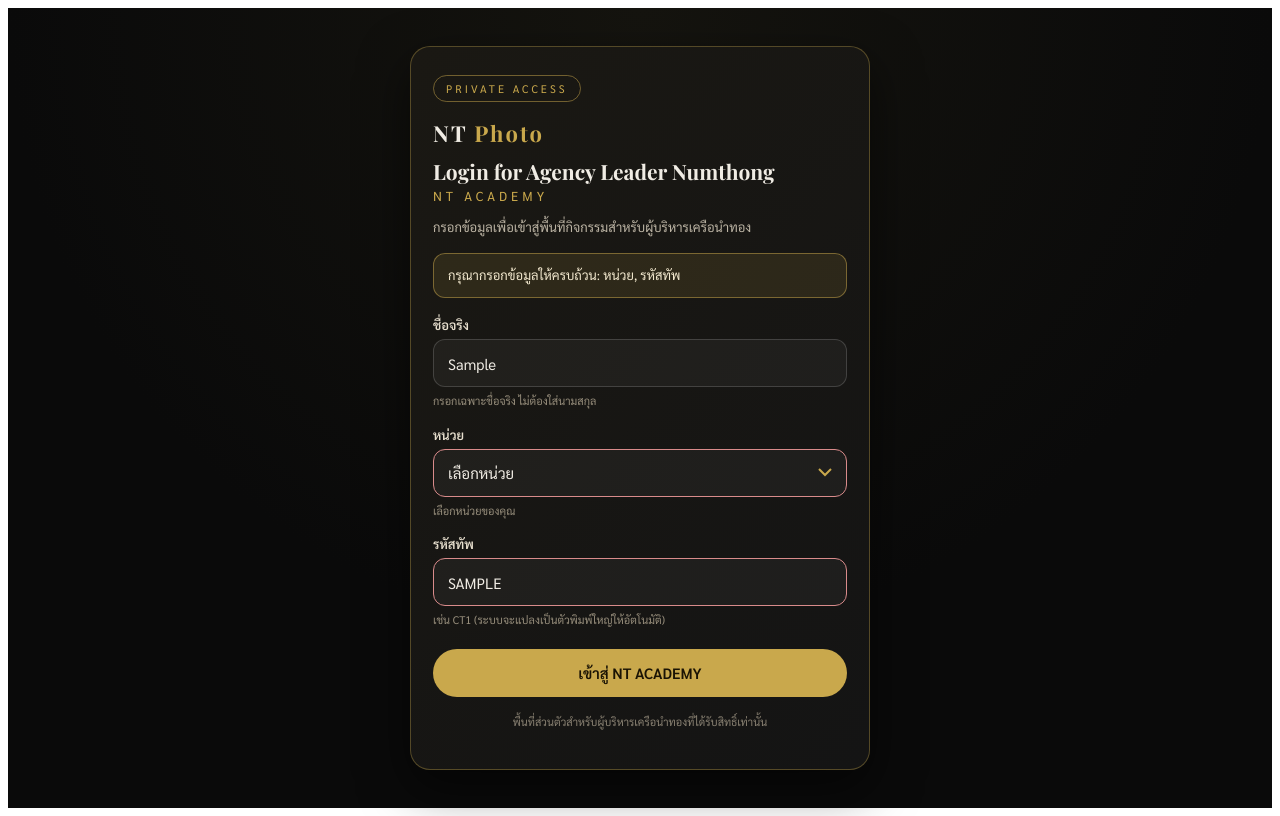
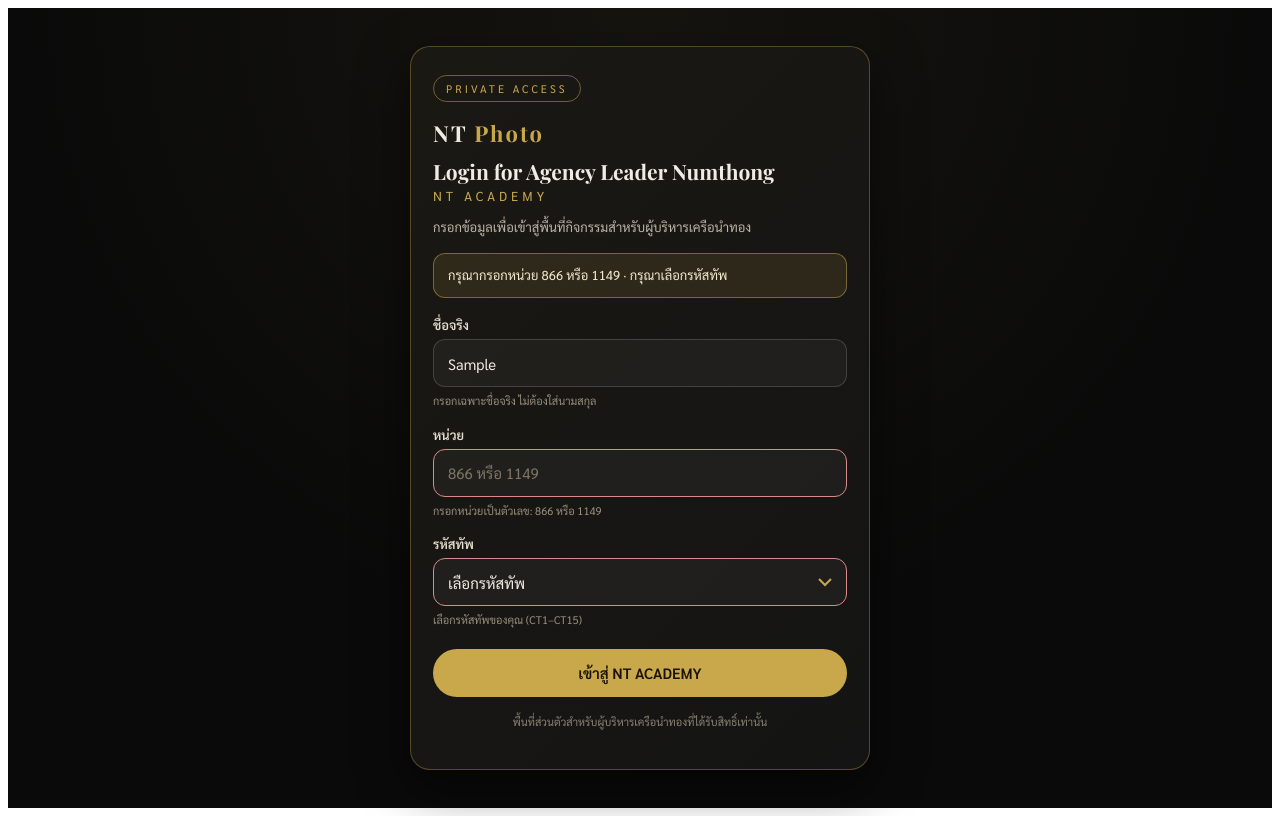
Before and after one commit to Nithirut/nt-photo, a Next.js app: page /leader/login in a window 1280 px wide. Both pictures are taken after typing "Sample", "Sample" into the empty fields and a click on the button "เข้าสู่ NT ACADEMY". Built offline with nearby package versions, Linux system fonts and the light colour scheme.

Commit message:
feat: unit numeric input + CT1-CT15 native select in login form

```diff
--- a/components/LeaderLogin.js
+++ b/components/LeaderLogin.js
@@ -1,11 +1,17 @@
 import { useState, useRef } from 'react';
-import { LEADER_UNITS, normalizeName, normalizeCtCode, validateLeaderForm } from '../lib/leaderAccess';
+import { LEADER_CT_CODES, normalizeName, normalizeCtCode, normalizeUnit, validateLeaderForm } from '../lib/leaderAccess';
 
 // Agency Leader login form. UI + client-side SHAPE validation only; the real
 // eligibility decision and session are server-side. On success the API sets an
 // HttpOnly cookie and returns { ok:true } and we navigate to /leader. Failures
 // are generic and never reveal which field was wrong or whether a name exists.
-const FIELD_LABEL = { name: 'ชื่อจริง', unit: 'หน่วย', ctCode: 'รหัสทัพ' };
+// The per-field messages below are FORMAT/required hints shown before submit —
+// they say nothing about eligibility.
+const FIELD_MSG = {
+  name: 'กรุณากรอกชื่อจริง',
+  unit: 'กรุณากรอกหน่วย 866 หรือ 1149',
+  ctCode: 'กรุณาเลือกรหัสทัพ',
+};
 const ERR_ELIGIBILITY = 'ข้อมูลไม่ตรงกับรายชื่อผู้มีสิทธิ์';
 const ERR_CONFIG = 'ระบบยังไม่พร้อมใช้งาน กรุณาติดต่อผู้ดูแล';
 const ERR_RATE = 'มีการพยายามเข้าสู่ระบบบ่อยเกินไป กรุณารอสักครู่แล้วลองใหม่';
@@ -29,7 +35,7 @@ export default function LeaderLogin() {
   const handleSubmit = async (e) => {
     e.preventDefault();
     if (submitting) return;
-    const payload = { name: normalizeName(name), unit, ctCode: normalizeCtCode(ctCode) };
+    const payload = { name: normalizeName(name), unit: normalizeUnit(unit), ctCode: normalizeCtCode(ctCode) };
     const errors = validateLeaderForm(payload);
     setFieldErrors(errors);
     if (errors.length > 0) {
@@ -134,7 +140,7 @@ export default function LeaderLogin() {
 
         {hasFieldErrors && (
           <div className="leader-error-summary" role="alert" tabIndex={-1} ref={summaryRef}>
-            กรุณากรอกข้อมูลให้ครบถ้วน: {fieldErrors.map((k) => FIELD_LABEL[k]).join(', ')}
+            {fieldErrors.map((k) => FIELD_MSG[k]).join(' · ')}
           </div>
         )}
         {status === 'error' && message && (
@@ -156,29 +162,29 @@ export default function LeaderLogin() {
 
           <div className="leader-field">
             <label htmlFor="leader-unit">หน่วย</label>
-            <select
-              id="leader-unit" ref={unitRef} value={unit}
-              onChange={(e) => setUnit(e.target.value)}
+            <input
+              id="leader-unit" ref={unitRef} type="text"
+              inputMode="numeric" pattern="[0-9]*" autoComplete="off"
+              placeholder="866 หรือ 1149" value={unit}
+              onChange={(e) => setUnit(e.target.value.replace(/[^0-9]/g, '').slice(0, 4))}
               required aria-required="true" aria-invalid={invalid('unit')}
               aria-describedby="leader-unit-help" disabled={submitting}
-            >
-              <option value="" disabled>เลือกหน่วย</option>
-              {LEADER_UNITS.map((u) => <option key={u} value={u}>{u}</option>)}
-            </select>
-            <div id="leader-unit-help" className="leader-help">เลือกหน่วยของคุณ</div>
+            />
+            <div id="leader-unit-help" className="leader-help">กรอกหน่วยเป็นตัวเลข: 866 หรือ 1149</div>
           </div>
 
           <div className="leader-field">
             <label htmlFor="leader-ct">รหัสทัพ</label>
-            <input
-              id="leader-ct" ref={ctRef} type="text" autoComplete="off"
-              placeholder="เช่น CT1" value={ctCode}
+            <select
+              id="leader-ct" ref={ctRef} value={ctCode}
               onChange={(e) => setCtCode(e.target.value)}
               required aria-required="true" aria-invalid={invalid('ctCode')}
               aria-describedby="leader-ct-help" disabled={submitting}
-              style={{ textTransform: 'uppercase' }}
-            />
-            <div id="leader-ct-help" className="leader-help">เช่น CT1 (ระบบจะแปลงเป็นตัวพิมพ์ใหญ่ให้อัตโนมัติ)</div>
+            >
+              <option value="" disabled>เลือกรหัสทัพ</option>
+              {LEADER_CT_CODES.map((c) => <option key={c} value={c}>{c}</option>)}
+            </select>
+            <div id="leader-ct-help" className="leader-help">เลือกรหัสทัพของคุณ (CT1–CT15)</div>
           </div>
 
           <button type="submit" className="leader-submit" disabled={submitting}>
```
